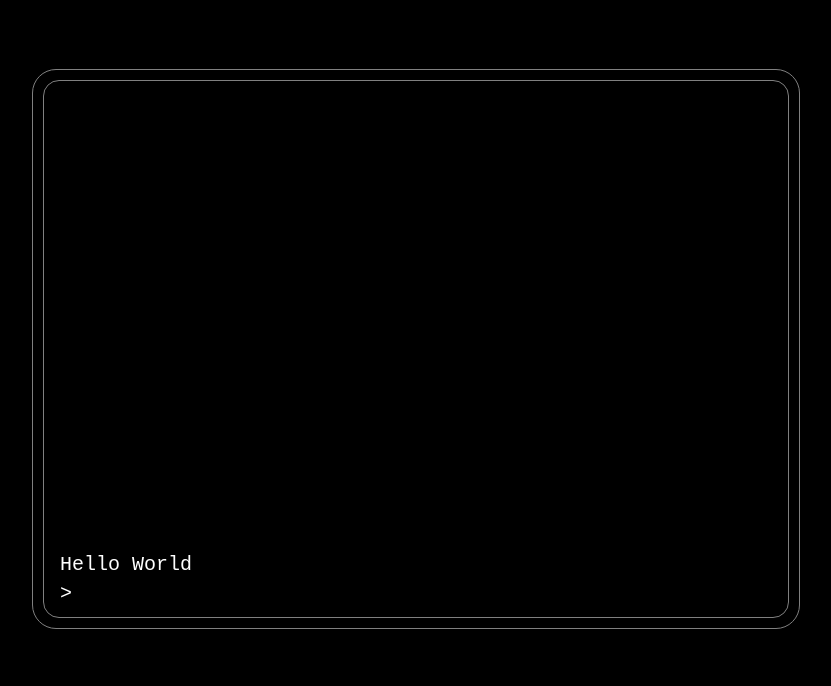
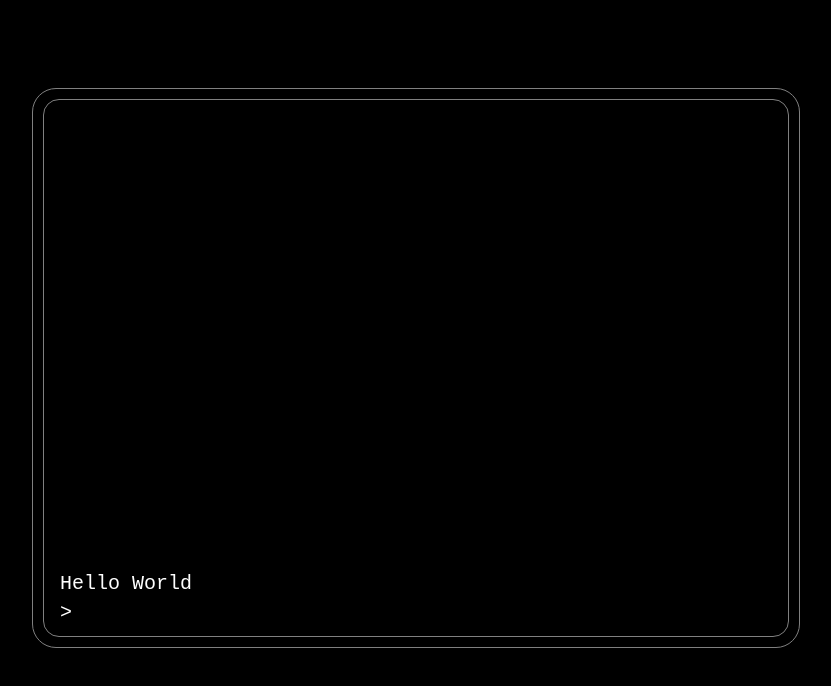
Before and after one commit to kevduc/jsconsole, a website with bundled scripts: page public/index.html in a window 1280 px wide. Shown: the whole page, without its empty margins (224-1055 px from the left). Built offline with nearby package versions, Linux system fonts and the light colour scheme.

Commit message:
Tweak margins

```diff
--- a/package.json
+++ b/package.json
@@ -8,5 +8,6 @@
   },
   "keywords": [],
   "author": "",
-  "license": "ISC"
+  "license": "ISC",
+  "dependencies": {}
 }
--- a/public/styles.css
+++ b/public/styles.css
@@ -27,7 +27,7 @@ body {
   display: flex;
   flex-direction: column;
   flex-wrap: nowrap;
-  margin-bottom: 8%;
+  margin-bottom: 5%;
 }
 
 #display-outer-frame {
```
Also changed, not shown: 1 other file.
